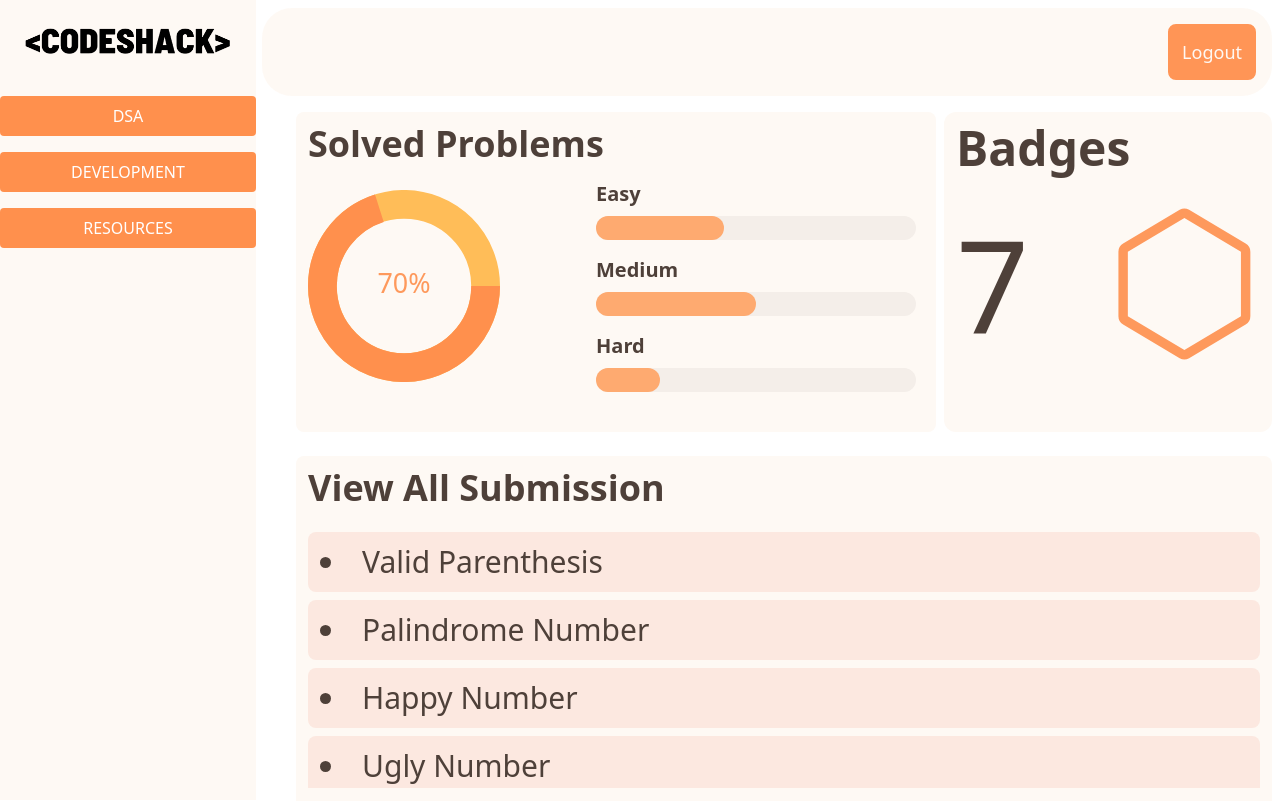
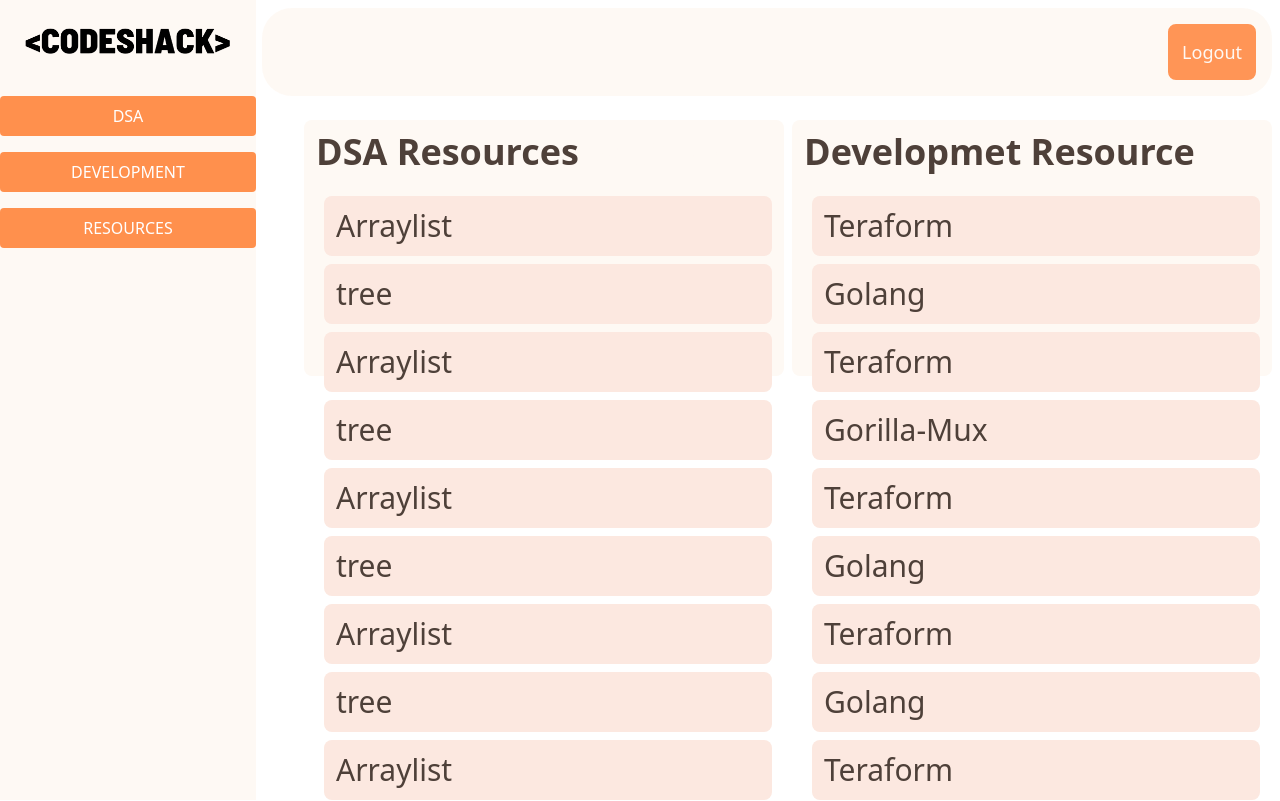
Before and after one commit to techhub-community/csoc_dashboard, a Next.js app: page / in a window 1280 px wide. Shown: the top 801 px of the page. Built offline with nearby package versions, Linux system fonts and the light colour scheme.

Commit message:
Resouces page optimized

```diff
--- a/components/Resource/dev.tsx
+++ b/components/Resource/dev.tsx
@@ -1,6 +1,6 @@
 import React from "react";
 import { devSourceItem } from "@/constant/Resources/Dev_resources";
-
+import Link from 'next/link';
 export default function Dev() {
   const commonStyle = "box-border p-3 bg-cream rounded-lg ml-2";
   return (
@@ -13,9 +13,9 @@
           <div className="flex flex-col space-y-2">
             {devSourceItem?.map((devSourceItem, index) => (
               <span key={index} className={commonStyle}>
-                <a href={devSourceItem.link} key={index}>
+                <Link href={devSourceItem.link} key={index}>
                   {devSourceItem.name}
-                </a>
+                </Link>
               </span>
             ))}
           </div>
--- a/components/Resource/dsa.tsx
+++ b/components/Resource/dsa.tsx
@@ -1,5 +1,6 @@
 import React from 'react'
 import {dsaSourceItem} from "@/constant/Resources/Dsa_resources";
+import Link from 'next/link';
 export default function Dsa() {
   const commonStyle = 'box-border p-3 bg-cream rounded-lg ml-2';
   return (
@@ -10,9 +11,9 @@
           <div className="flex flex-col space-y-2">
             {dsaSourceItem?.map((dsaSourceItem, index) => (
               <span key={index} className={commonStyle}>
-                  <a href={dsaSourceItem.link} key={index}>
+                  <Link href={dsaSourceItem.link} key={index}>
                     {dsaSourceItem.name}
-                  </a>
+                  </Link>
               </span>
             ))}
           </div>
--- a/pages/index.tsx
+++ b/pages/index.tsx
@@ -1,14 +1,15 @@
 // import { Inter } from 'next/font/google'
 import DSA from "@/components/DSA/index"
 import Layout from "@/components/LAYOUT"
+import Resource from "@/components/Resource"
 // const inter = Inter({ subsets: ['latin'] })
 
 export default function Home() {
 
   return (
    <div>
-    <DSA/>
-
+    {/* <DSA/> */}
+    <Resource/>
     <Layout/>
    </div>
   )
```
